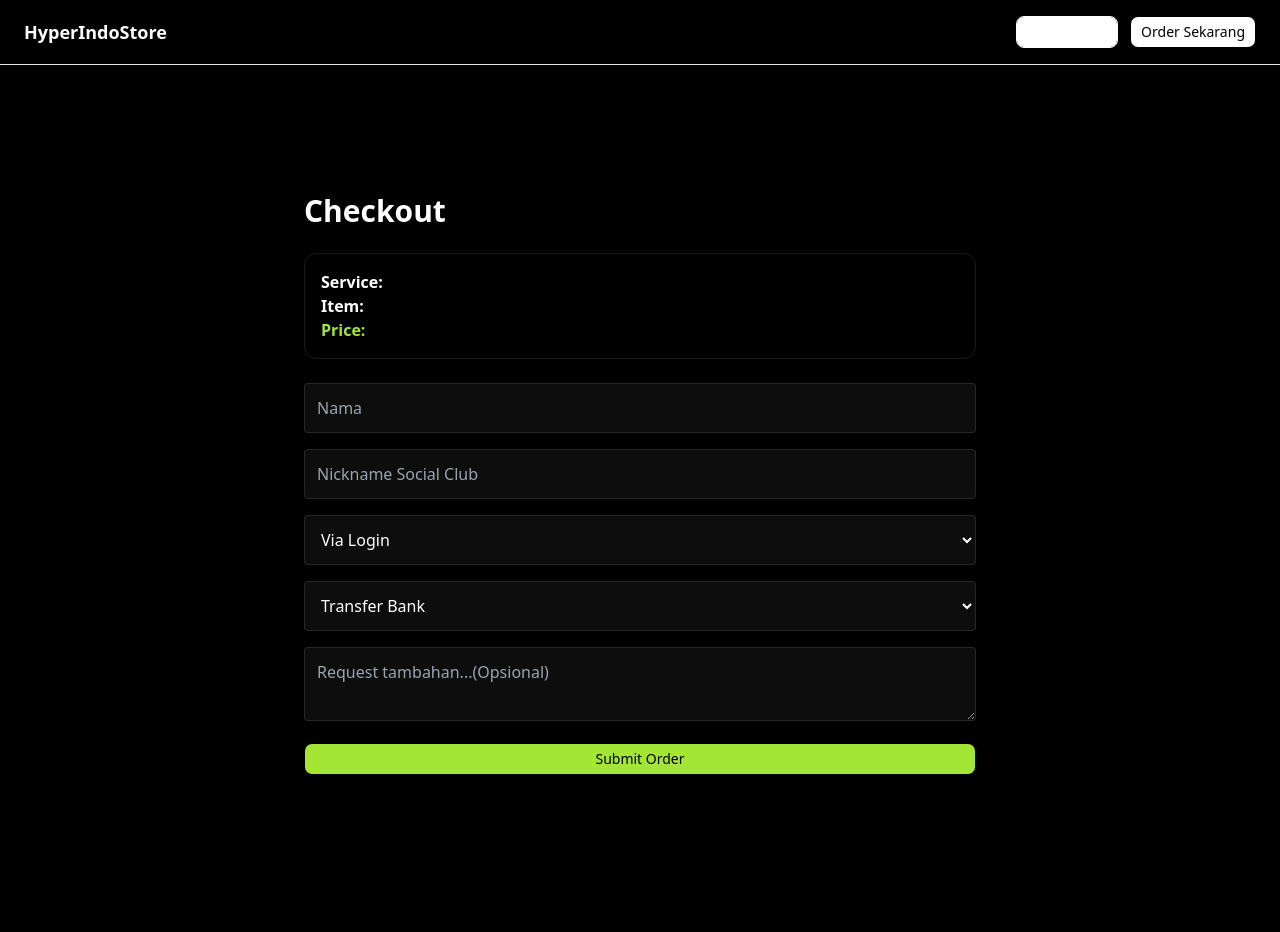
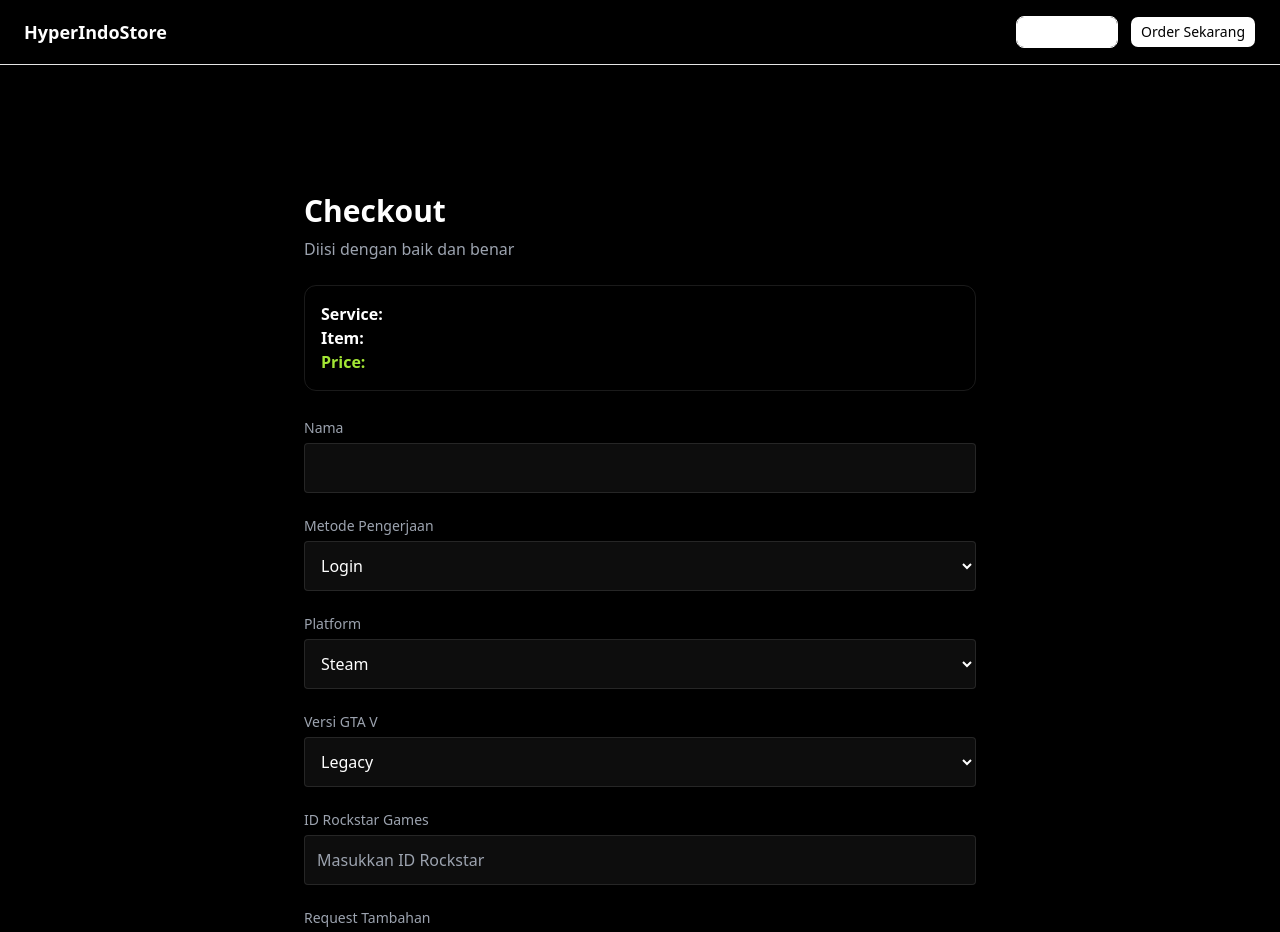
Before and after one commit to DaffaAudyaPramana/game-service-marketplace, a Next.js app in the folder game-service-frontend/: page /checkout/create in a window 1280 px wide. Shown: the top 932 px of the page. Built offline with nearby package versions, Linux system fonts and the light colour scheme.

Commit message:
update checkout page

```diff
--- a/game-service-frontend/src/app/checkout/create/page.tsx
+++ b/game-service-frontend/src/app/checkout/create/page.tsx
@@ -3,30 +3,95 @@
 import { useSearchParams } from "next/navigation";
 import { useState } from "react";
 import { Button } from "@/components/ui/button";
-// import { useRouter } from "next/navigation";
 
 export default function CheckoutPage() {
   const params = useSearchParams();
 
-  // GET QUERY PARAMS
   const service = params.get("service") || "";
   const item = params.get("item") || "";
   const price = params.get("price") || "";
 
-  // FORM STATE
   const [form, setForm] = useState({
     name: "",
-    nickname: "",
     method: "login",
-    payment: "bank",
+    platform: "steam",
+    version: "legacy",
+    rockstarId: "",
     notes: "",
   });
+
+  const [loading, setLoading] = useState(false);
+
+  const handleSubmit = async () => {
+    try {
+      setLoading(true);
+
+      if (!form.name || !form.rockstarId) {
+        alert("Nama & ID Rockstar wajib diisi!");
+        return;
+      }
+
+      const numericPrice = Number(price.replace(/\D/g, ""));
+
+      const res = await fetch("http://localhost:5000/orders", {
+        method: "POST",
+        headers: {
+          "Content-Type": "application/json",
+        },
+        body: JSON.stringify({
+          productId: 1,
+          totalPrice: numericPrice,
+
+          //mapping baru
+          name: form.name,
+          method: form.method,
+          platform: form.platform,
+          version: form.version,
+          gameUserId: form.rockstarId,
+          notes: form.notes,
+        }),
+      });
+
+      const data = await res.json();
+
+      if (!res.ok) {
+        throw new Error(data.error || "Gagal create order");
+      }
+
+      alert("Order berhasil dibuat!");
+
+      setForm({
+        name: "",
+        method: "login",
+        platform: "steam",
+        version: "legacy",
+        rockstarId: "",
+        notes: "",
+      });
+
+    } catch (err: unknown) {
+      console.error(err);
+
+      if (err instanceof Error) {
+        alert(err.message);
+      } else {
+        alert("Terjadi kesalahan");
+      }
+    } finally {
+      setLoading(false);
+    }
+  };
 
   return (
     <main className="bg-black text-white min-h-screen px-6 py-12">
       <div className="max-w-2xl mx-auto">
 
-        <h1 className="text-3xl font-bold mb-6">Checkout</h1>
+        <h1 className="text-3xl font-bold mb-2">Checkout</h1>
+
+        {/* 🔥 TEXT BARU */}
+        <p className="text-gray-400 mb-6">
+          Diisi dengan baik dan benar
+        </p>
 
         {/* ORDER INFO */}
         <div className="p-4 border border-white/10 rounded-xl mb-6">
@@ -37,89 +102,107 @@ export default function CheckoutPage() {
           </p>
         </div>
 
-        {/* FORM */}
-        <div className="space-y-4">
+        <div className="space-y-5">
 
-          {/* NAME */}
+          {/* 1. NAMA */}
+          <div>
+            <label className="text-sm text-gray-400">Nama</label>
             <input
-            placeholder="Nama"
-            className="w-full p-3 rounded bg-white/5 border border-white/10 text-white"
+              className="w-full mt-1 p-3 rounded bg-white/5 border border-white/10"
               value={form.name}
               onChange={(e) =>
                 setForm({ ...form, name: e.target.value })
               }
             />
+          </div>
 
-          {/* NICKNAME */}
-          <input
-            placeholder="Nickname Social Club"
-            className="w-full p-3 rounded bg-white/5 border border-white/10 text-white"
-            value={form.nickname}
-            onChange={(e) =>
-              setForm({ ...form, nickname: e.target.value })
-            }
-          />
-
-          {/* METHOD */}
+          {/* 2. METODE */}
+          <div>
+            <label className="text-sm text-gray-400">
+              Metode Pengerjaan
+            </label>
             <select
-            className="w-full p-3 rounded bg-white/5 border border-white/10 text-white"
+              className="w-full mt-1 p-3 rounded bg-white/5 border border-white/10"
               value={form.method}
               onChange={(e) =>
                 setForm({ ...form, method: e.target.value })
               }
             >
-            <option className= "bg-black text-white" value="login">
-              Via Login
-            </option>
-            <option className= "bg-black text-white" value="invite">
-              Invite Session
-            </option>
+              <option value="login">Login</option>
+              <option value="invite">Invite Session</option>
             </select>
+          </div>
 
-          {/* PAYMENT */}
+          {/* 3. PLATFORM */}
+          <div>
+            <label className="text-sm text-gray-400">
+              Platform
+            </label>
             <select
-            className="w-full p-3 rounded bg-white/5 border border-white/10 text-white"
-            value={form.payment}
+              className="w-full mt-1 p-3 rounded bg-white/5 border border-white/10"
+              value={form.platform}
               onChange={(e) =>
-              setForm({ ...form, payment: e.target.value })
+                setForm({ ...form, platform: e.target.value })
               }
             >
-            <option className= "bg-black text-white" value="bank">
-              Transfer Bank
-            </option>
-            <option className= "bg-black text-white" value="ewallet">
-              E-Wallet
-            </option>
-            <option className= "bg-black text-white" value="crypto">
-              Crypto
-            </option>
+              <option value="steam">Steam</option>
+              <option value="epic">Epic Games</option>
             </select>
+          </div>
+
+          {/* 4. VERSI */}
+          <div>
+            <label className="text-sm text-gray-400">
+              Versi GTA V
+            </label>
+            <select
+              className="w-full mt-1 p-3 rounded bg-white/5 border border-white/10"
+              value={form.version}
+              onChange={(e) =>
+                setForm({ ...form, version: e.target.value })
+              }
+            >
+              <option value="legacy">Legacy</option>
+              <option value="enhanced">Enhanced</option>
+            </select>
+          </div>
+
+          {/* 5. ROCKSTAR ID */}
+          <div>
+            <label className="text-sm text-gray-400">
+              ID Rockstar Games
+            </label>
+            <input
+              className="w-full mt-1 p-3 rounded bg-white/5 border border-white/10"
+              placeholder="Masukkan ID Rockstar"
+              value={form.rockstarId}
+              onChange={(e) =>
+                setForm({ ...form, rockstarId: e.target.value })
+              }
+            />
+          </div>
 
           {/* NOTES */}
+          <div>
+            <label className="text-sm text-gray-400">
+              Request Tambahan
+            </label>
             <textarea
-            placeholder="Request tambahan...(Opsional)"
-            className="w-full p-3 rounded bg-white/5 border border-white/10 text-white"
+              className="w-full mt-1 p-3 rounded bg-white/5 border border-white/10"
+              placeholder="Opsional..."
               value={form.notes}
               onChange={(e) =>
                 setForm({ ...form, notes: e.target.value })
               }
             />
+          </div>
 
-          {/* SUBMIT */}
           <Button
             className="w-full bg-lime-400 text-black"
-            onClick={() => {
-              console.log({
-                service,
-                item,
-                price,
-                ...form,
-              });
-
-              alert("Order berhasil dikirim (dummy)");
-            }}
+            onClick={handleSubmit}
+            disabled={loading}
           >
-            Submit Order
+            {loading ? "Processing..." : "Submit Order"}
           </Button>
 
         </div>
```
Lines whose indentation alone changed are shown as unchanged.
